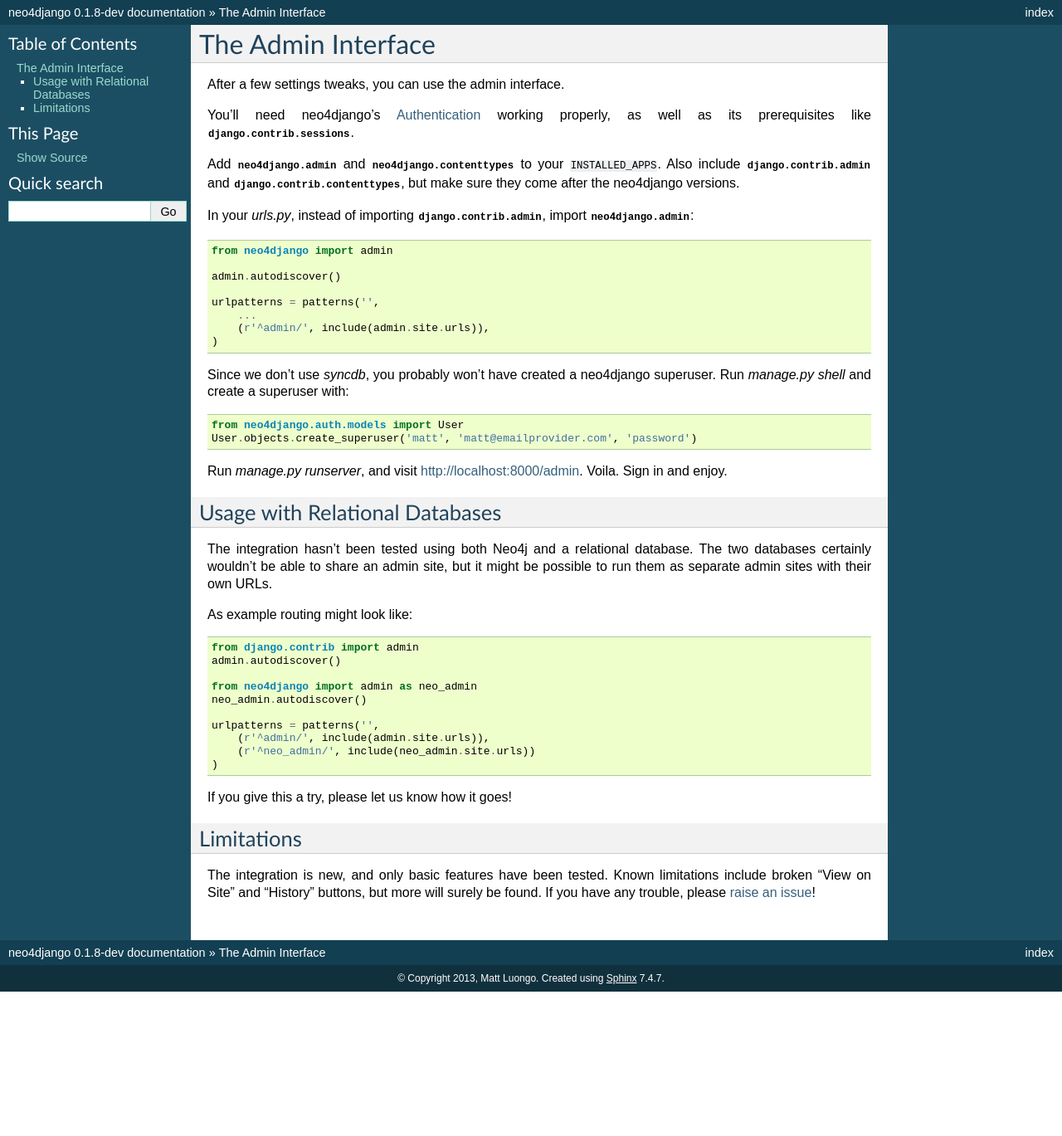
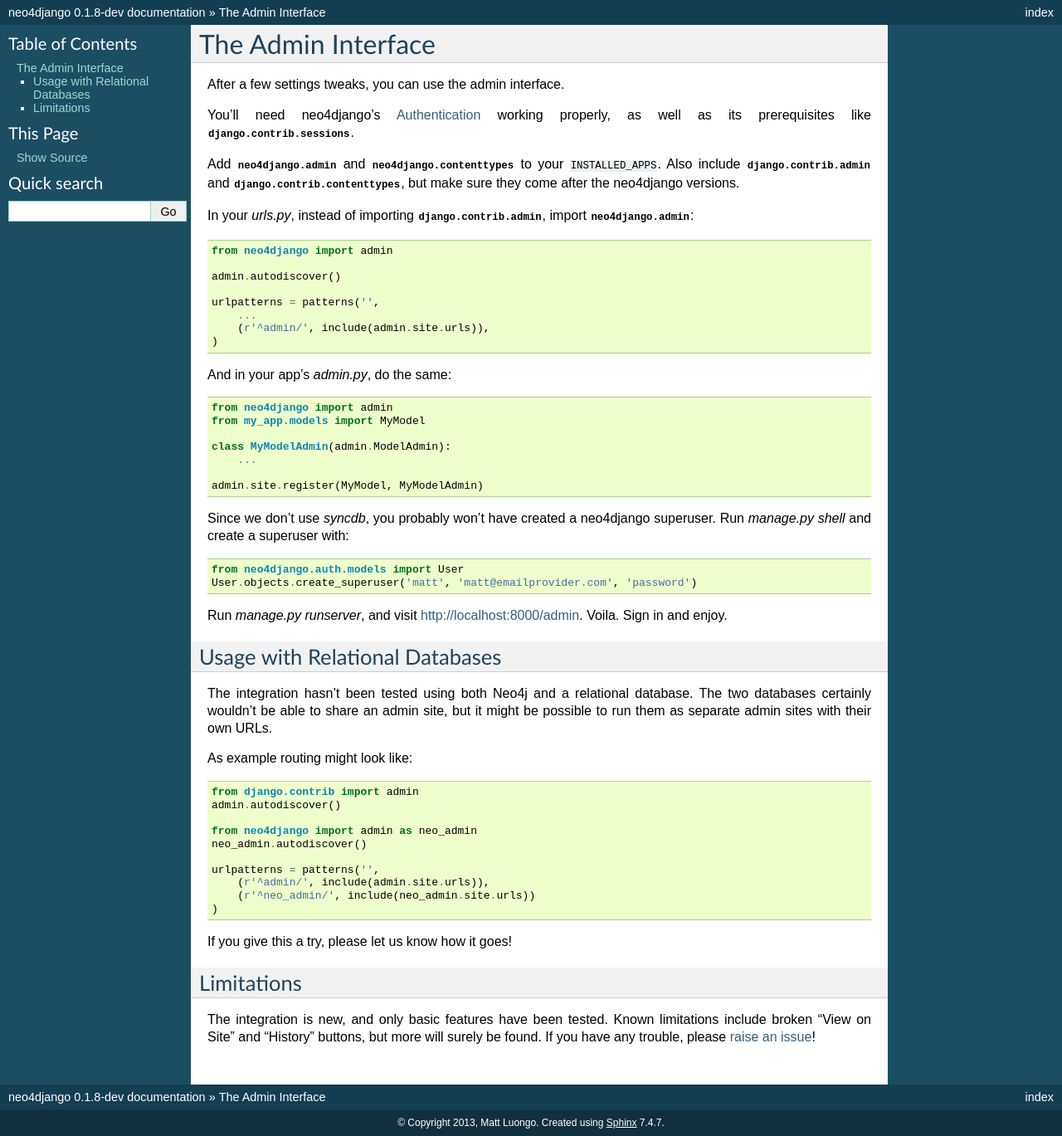
Before and after one commit to scholrly/neo4django, a Sphinx documentation site: the page built from docs/admin.rst, in a window 1280 px wide. Shown: the whole page at 83% size. Built offline with Sphinx 7.4.7, drawn with Linux system fonts in a browser that asks for light colours; before the commit the page ends 1195 px from its top, so only the background shows below that.

Commit message:
Added info on registering models to admin.rst.

```diff
--- a/docs/admin.rst
+++ b/docs/admin.rst
@@ -23,6 +23,16 @@
         ...
         (r'^admin/', include(admin.site.urls)),
     )
+
+And in your app's `admin.py`, do the same::
+
+    from neo4django import admin
+    from my_app.models import MyModel
+
+    class MyModelAdmin(admin.ModelAdmin):
+        ...
+
+    admin.site.register(MyModel, MyModelAdmin)
 
 Since we don't use `syncdb`, you probably won't have created a neo4django
 superuser. Run `manage.py shell` and create a superuser with::
```
